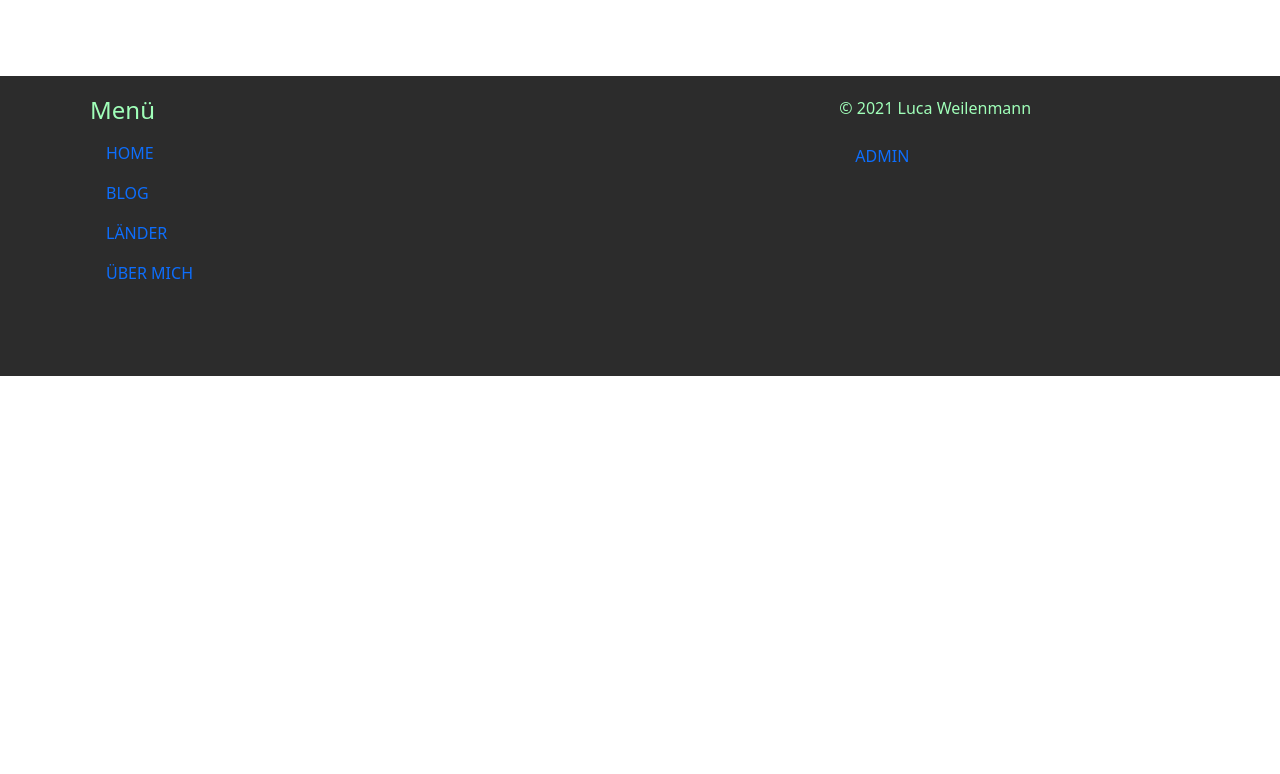
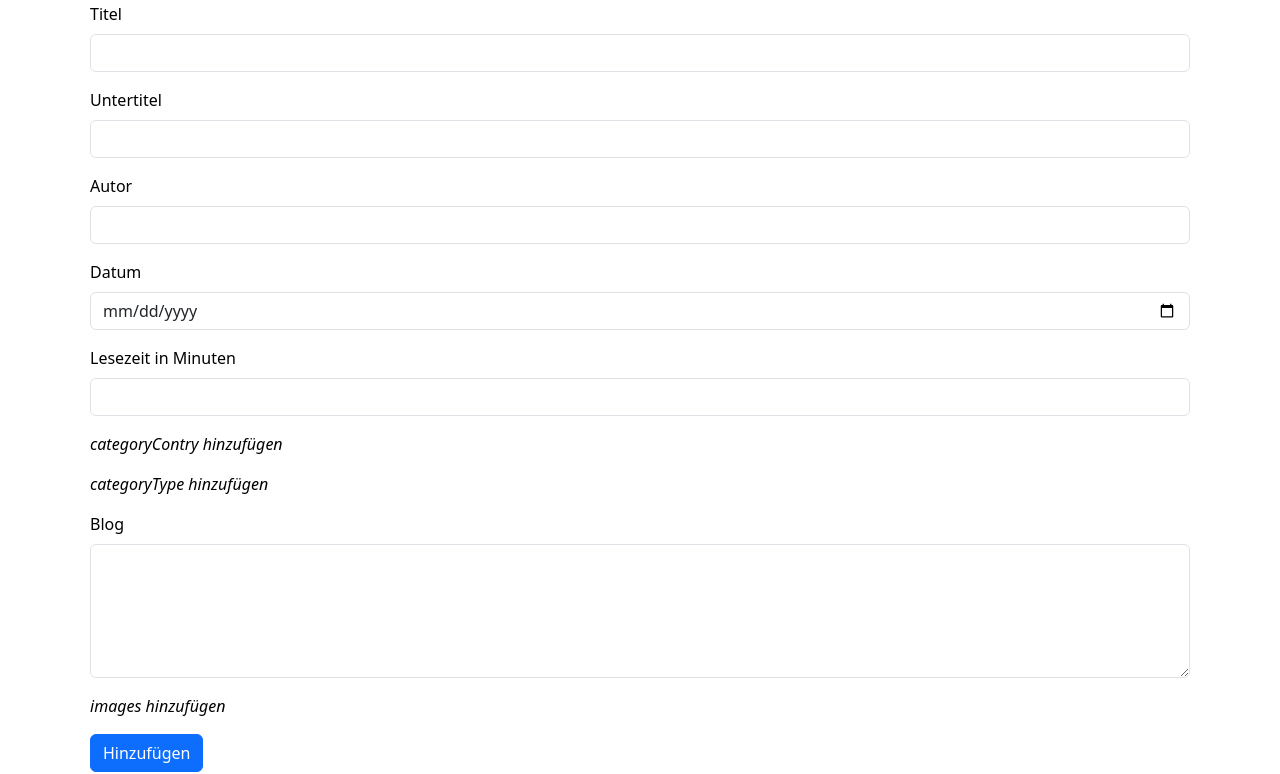
Before and after one commit to weileluc/myBlog, a SvelteKit app: page /blogs/create in a window 1280 px wide. Shown: the part 559-1333 px from the top of the page. Before the commit the page ends 935 px from the top, so only its background shows below. Built offline with nearby package versions, Linux system fonts and the light colour scheme.

Commit message:
create window

```diff
--- a/src/routes/blogs/+page.svelte
+++ b/src/routes/blogs/+page.svelte
@@ -9,7 +9,7 @@
         <h1>Blog</h1>
     </div>
     <div class="col-sm-2">
-        <button type="button" class="btn btn-outline-success">Blog hinzufügen</button>
+        <a class="btn btn-outline-success" href="/blogs/create" role="button">Blog hinzufügen</a>
     </div>
 </div>
 
--- a/src/routes/blogs/create/+page.server.js
+++ b/src/routes/blogs/create/+page.server.js
@@ -0,0 +1,30 @@
+import db from "$lib/db.js";
+
+export const actions = {
+    create: async ({request}) => {
+        const data = await request.formData();
+        const content = data.get("content");
+
+        // Inhalt in Absätze aufteilen
+        const paragraphs = content
+            .split(/\n+/) // Split nach einem oder mehreren Zeilenumbrüchen
+            .filter((paragraph) => paragraph.trim() !== "") // Entfernt leere Absätze
+            .map((paragraph) => `<p>${paragraph.trim()}</p>`); // In <p> Tags einfügen
+
+        const htmlContent = paragraphs.join(""); // Absätze zusammenfügen
+
+        let blog = {
+            _id: data.get("_id"),
+            titleImage: data.get("titleImage"),
+            title: data.get("title"),
+            subtitle: data.get("subtitle"),
+            autor: data.get("autor"),
+            date: data.get("date"),
+            minutes: data.get("minutes"),
+            categoryCountry: data.getAll("categoryCountry"),
+            categoryType: data.getAll("categoryType"),
+            content: htmlContent,
+            images: data.getAll("images"),
+    }
+    await db.createBlog(blog);
+}}
--- a/src/routes/blogs/create/+page.svelte
+++ b/src/routes/blogs/create/+page.svelte
@@ -0,0 +1,45 @@
+<script>
+    let { data } = $props();
+</script>
+
+<h1>Neuer Blog hinzufügen</h1>
+
+<form method="POST" action="?/create">
+    <div class="mb-3">
+        <i>titleImage import</i>
+    </div>
+    <div class="mb-3">
+        <label for="" class="form-label">Titel</label>
+        <input type="text" class="form-control" name="title" />
+    </div>
+    <div class="mb-3">
+        <label for="" class="form-label">Untertitel</label>
+        <input type="text" class="form-control" name="subtitle" />
+    </div>
+    <div class="mb-3">
+        <label for="" class="form-label">Autor</label>
+        <input type="text" class="form-control" name="autor" />
+    </div>
+    <div class="mb-3">
+        <label for="" class="form-label">Datum</label>
+        <input type="date" class="form-control" name="date" />
+    </div>
+    <div class="mb-3">
+        <label for="" class="form-label">Lesezeit in Minuten</label>
+        <input type="number" class="form-control" name="minutes" />
+    </div>
+    <div class="mb-3">
+        <i>categoryContry hinzufügen</i>
+    </div>
+    <div class="mb-3">
+        <i>categoryType hinzufügen</i>
+    </div>
+    <div class="mb-3">
+        <label for="" class="form-label">Blog</label>
+        <textarea class="form-control" rows="5" name="content"></textarea>
+    </div>
+    <div class="mb-3">
+        <i>images hinzufügen</i>
+    </div>
+    <button type="submit" class="btn btn-primary">Hinzufügen</button>
+</form>
```
Also changed, not shown: src/lib/db.js.
